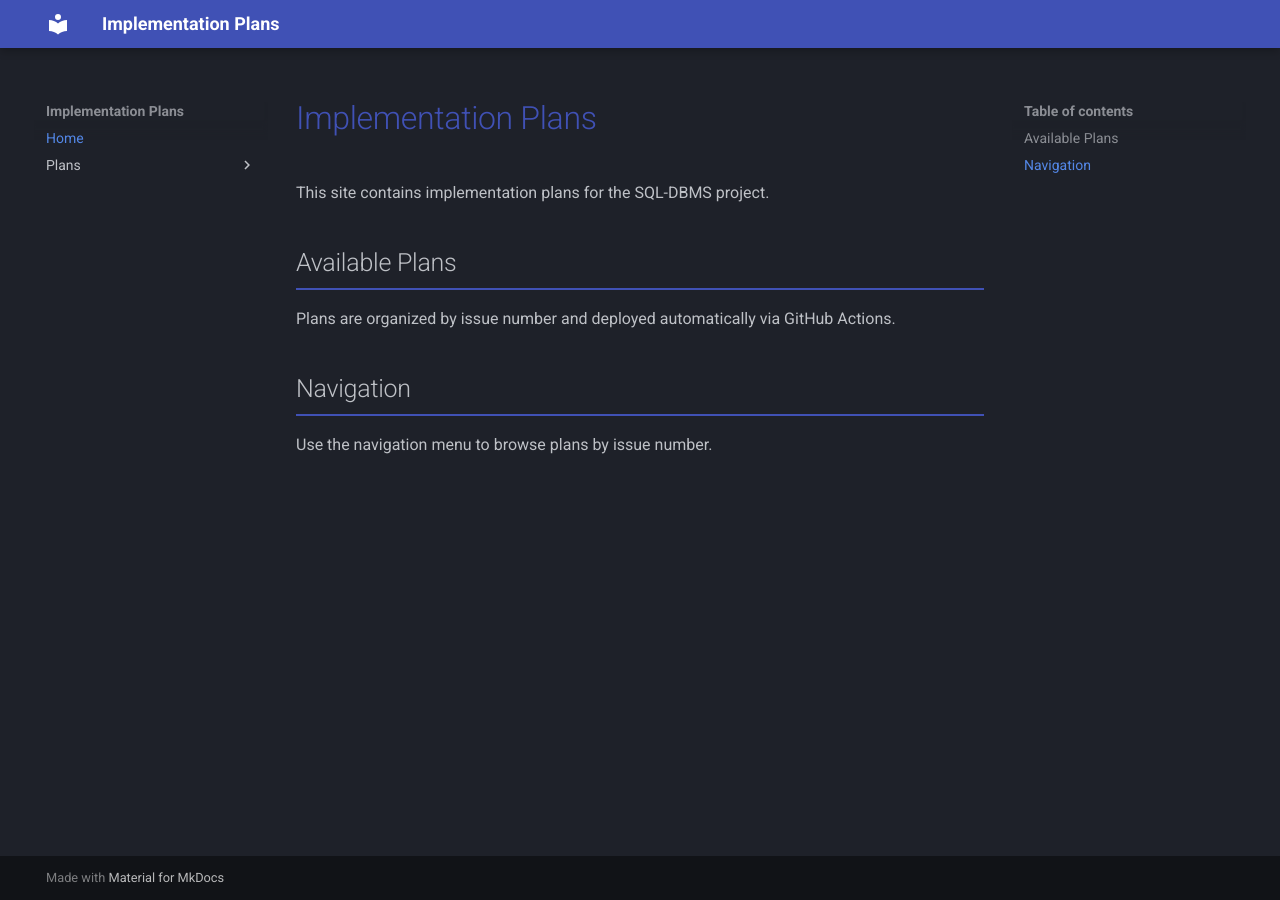
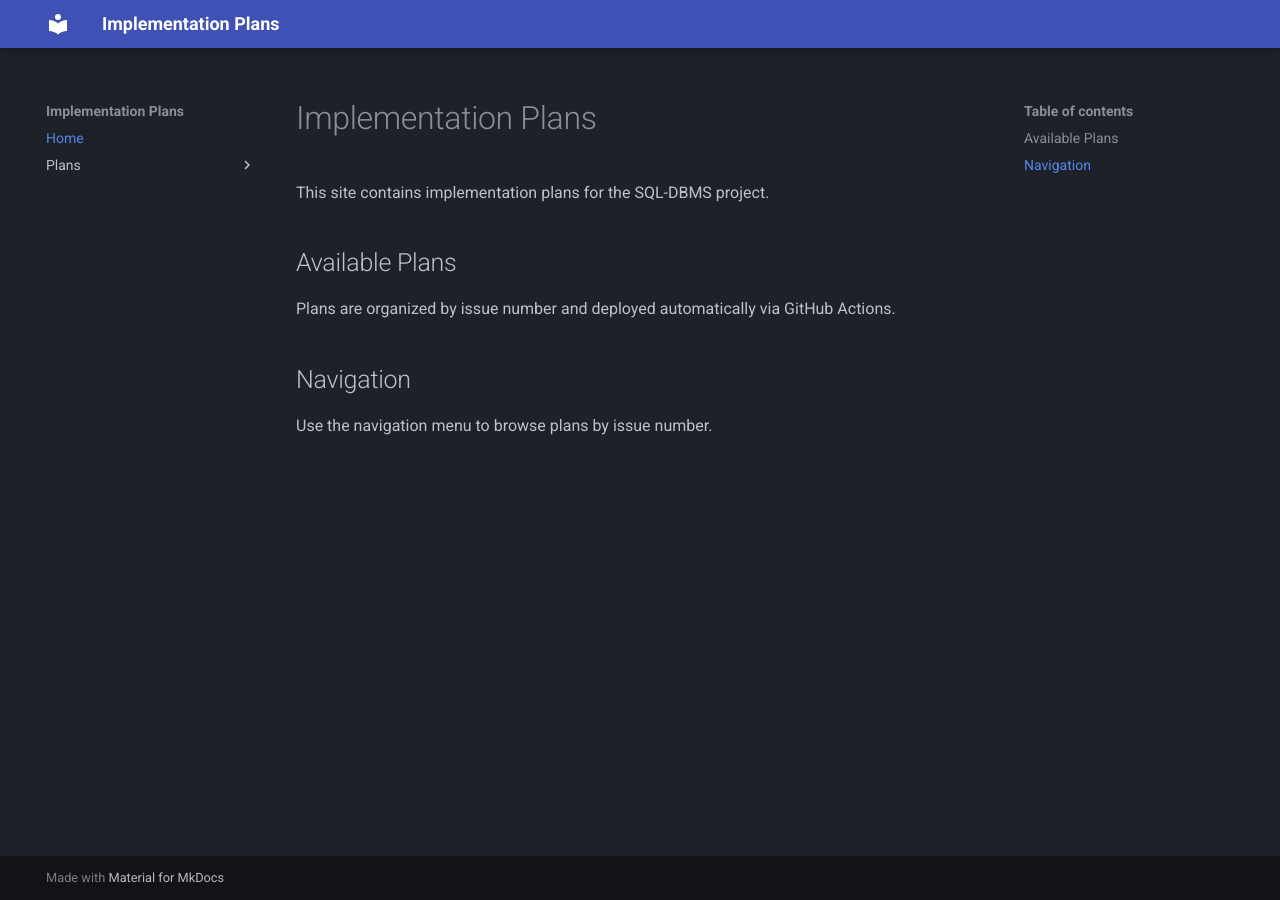
Before and after one commit to thynameisjibi/SQL-DBMS-plans, an MkDocs documentation site: the page built from docs/index.md, in a window 1280 px wide. Built offline with MkDocs 1.6.1 and Material for MkDocs 9.7.7, drawn with Linux system fonts in a browser that asks for light colours.

Commit message:
Initial mkdocs setup

```diff
--- a/docs/stylesheets/extra.css
+++ b/docs/stylesheets/extra.css
@@ -1,22 +1,25 @@
 /* Custom styles for implementation plans */
-:root {
-  --md-primary-fg-color: #4f46e5;
-  --md-accent-fg-color: #6366f1;
+
+/* Diagram containers */
+.diagram-container {
+  background: #1e1e1e;
+  border-radius: 8px;
+  padding: 20px;
+  margin: 20px 0;
+  overflow-x: auto;
 }
 
-.md-typeset h1 {
-  color: var(--md-primary-fg-color);
+/* Code blocks with better contrast */
+.md-typeset pre > code {
+  border-radius: 4px;
 }
 
-.md-typeset h2 {
-  border-bottom: 2px solid var(--md-primary-fg-color);
-  padding-bottom: 0.3em;
+/* Table styling */
+.md-typeset table {
+  font-size: 0.85rem;
 }
 
-.md-typeset table {
-  border-radius: 0.5em;
+/* Warning/admonition boxes */
+.md-typeset .admonition {
+  border-radius: 4px;
 }
-
-.md-typeset table th {
-  background-color: rgba(79, 70, 229, 0.1);
-}
```
